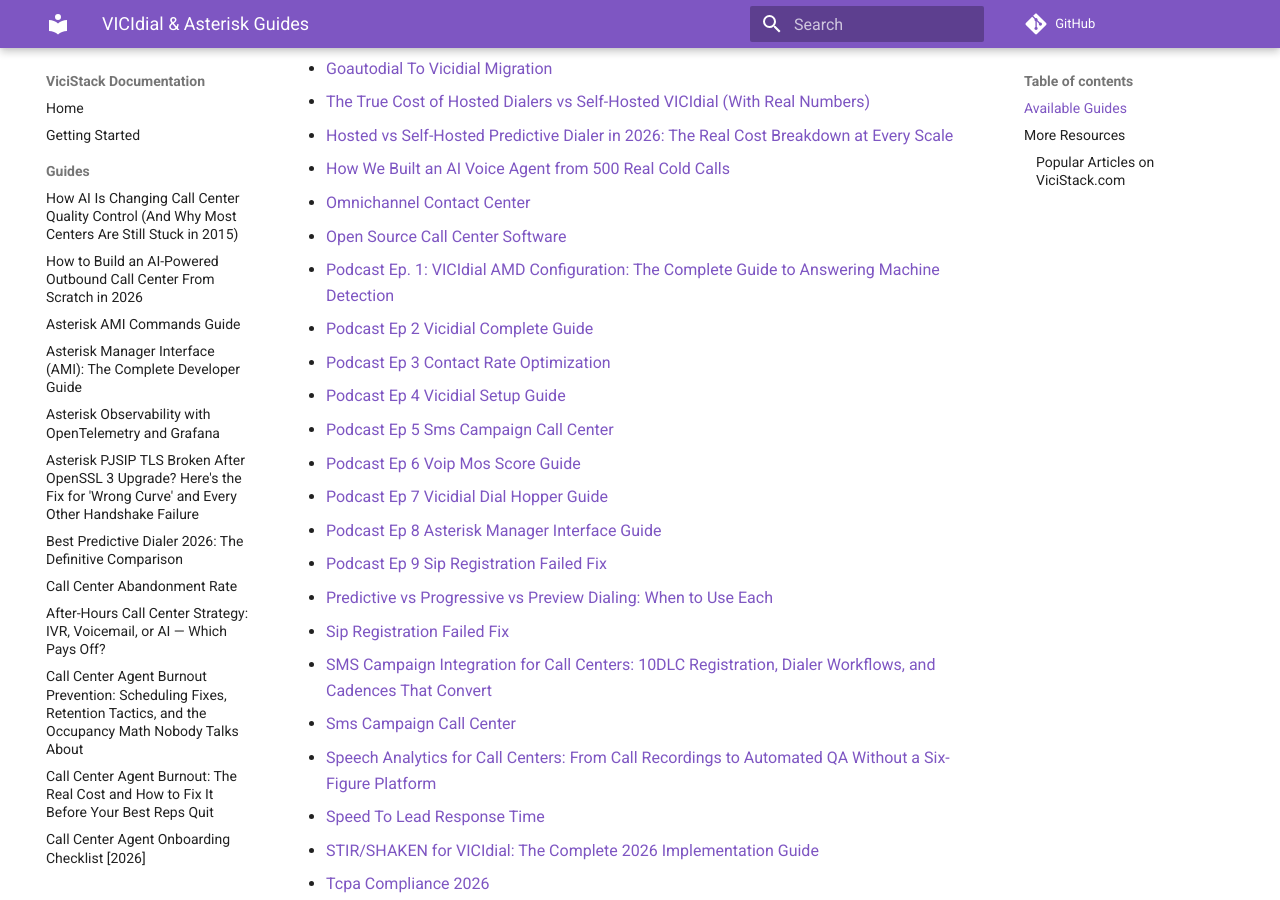
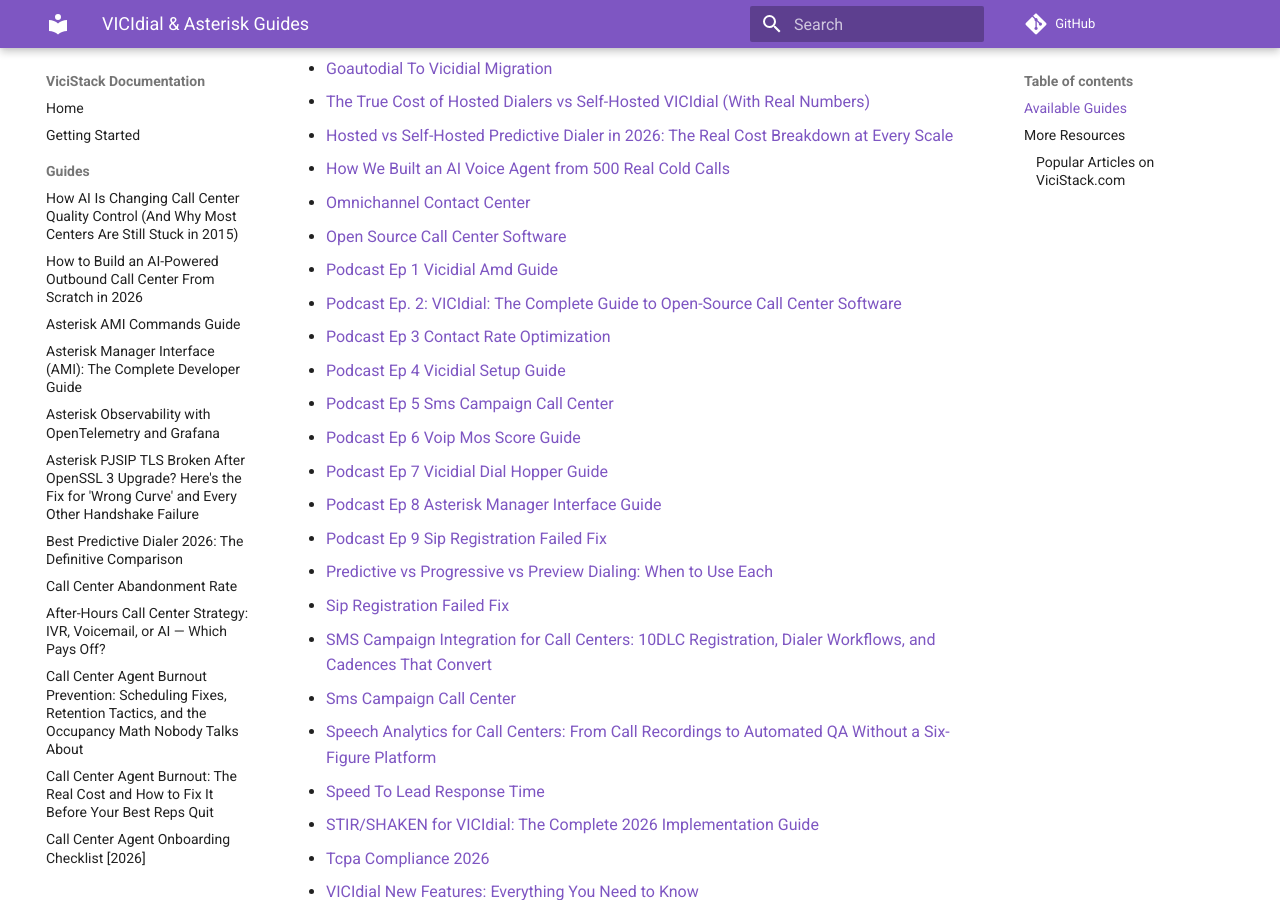
Before and after one commit to gamlin-ccdocs/vicistack-docs, an MkDocs documentation site: the page built from docs/guides/index.md, in a window 1280 px wide and 900 px high, scrolled down 1562 px. Built offline with MkDocs 1.6.1 and Material for MkDocs 9.7.7, drawn with Linux system fonts in a browser that asks for light colours; comment, search, counter and statistics services are not loaded.

Commit message:
Add guide: Podcast Ep. 2: VICIdial: The Complete Guide to Open-Source Call Center Software

```diff
--- a/docs/guides/index.md
+++ b/docs/guides/index.md
@@ -45,8 +45,8 @@
 - [How We Built an AI Voice Agent from 500 Real Cold Calls](how-we-built-ai-voice-agents.md)
 - [Omnichannel Contact Center](omnichannel-contact-center.md)
 - [Open Source Call Center Software](open-source-call-center-software.md)
-- [Podcast Ep. 1: VICIdial AMD Configuration: The Complete Guide to Answering Machine Detection](podcast-ep-1-vicidial-amd-guide.md)
-- [Podcast Ep 2 Vicidial Complete Guide](podcast-ep-2-vicidial-complete-guide.md)
+- [Podcast Ep 1 Vicidial Amd Guide](podcast-ep-1-vicidial-amd-guide.md)
+- [Podcast Ep. 2: VICIdial: The Complete Guide to Open-Source Call Center Software](podcast-ep-2-vicidial-complete-guide.md)
 - [Podcast Ep 3 Contact Rate Optimization](podcast-ep-3-contact-rate-optimization.md)
 - [Podcast Ep 4 Vicidial Setup Guide](podcast-ep-4-vicidial-setup-guide.md)
 - [Podcast Ep 5 Sms Campaign Call Center](podcast-ep-5-sms-campaign-call-center.md)
--- a/mkdocs.yml
+++ b/mkdocs.yml
@@ -60,8 +60,8 @@
       - "How We Built an AI Voice Agent from 500 Real Cold Calls": "guides/how-we-built-ai-voice-agents.md"
       - "Omnichannel Contact Center": "guides/omnichannel-contact-center.md"
       - "Open Source Call Center Software": "guides/open-source-call-center-software.md"
-      - "Podcast Ep. 1: VICIdial AMD Configuration: The Complete Guide to Answering Machine Detection": "guides/podcast-ep-1-vicidial-amd-guide.md"
-      - "Podcast Ep 2 Vicidial Complete Guide": "guides/podcast-ep-2-vicidial-complete-guide.md"
+      - "Podcast Ep 1 Vicidial Amd Guide": "guides/podcast-ep-1-vicidial-amd-guide.md"
+      - "Podcast Ep. 2: VICIdial: The Complete Guide to Open-Source Call Center Software": "guides/podcast-ep-2-vicidial-complete-guide.md"
       - "Podcast Ep 3 Contact Rate Optimization": "guides/podcast-ep-3-contact-rate-optimization.md"
       - "Podcast Ep 4 Vicidial Setup Guide": "guides/podcast-ep-4-vicidial-setup-guide.md"
       - "Podcast Ep 5 Sms Campaign Call Center": "guides/podcast-ep-5-sms-campaign-call-center.md"
```
